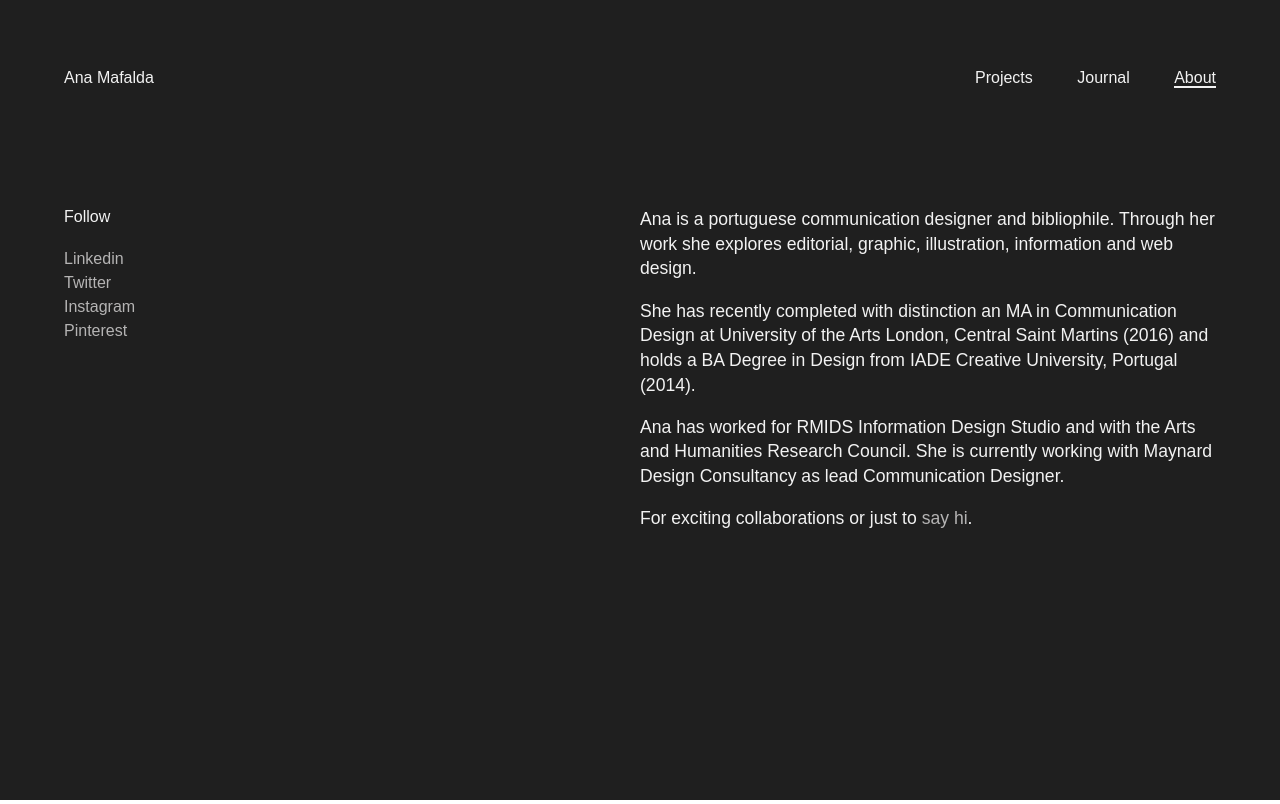
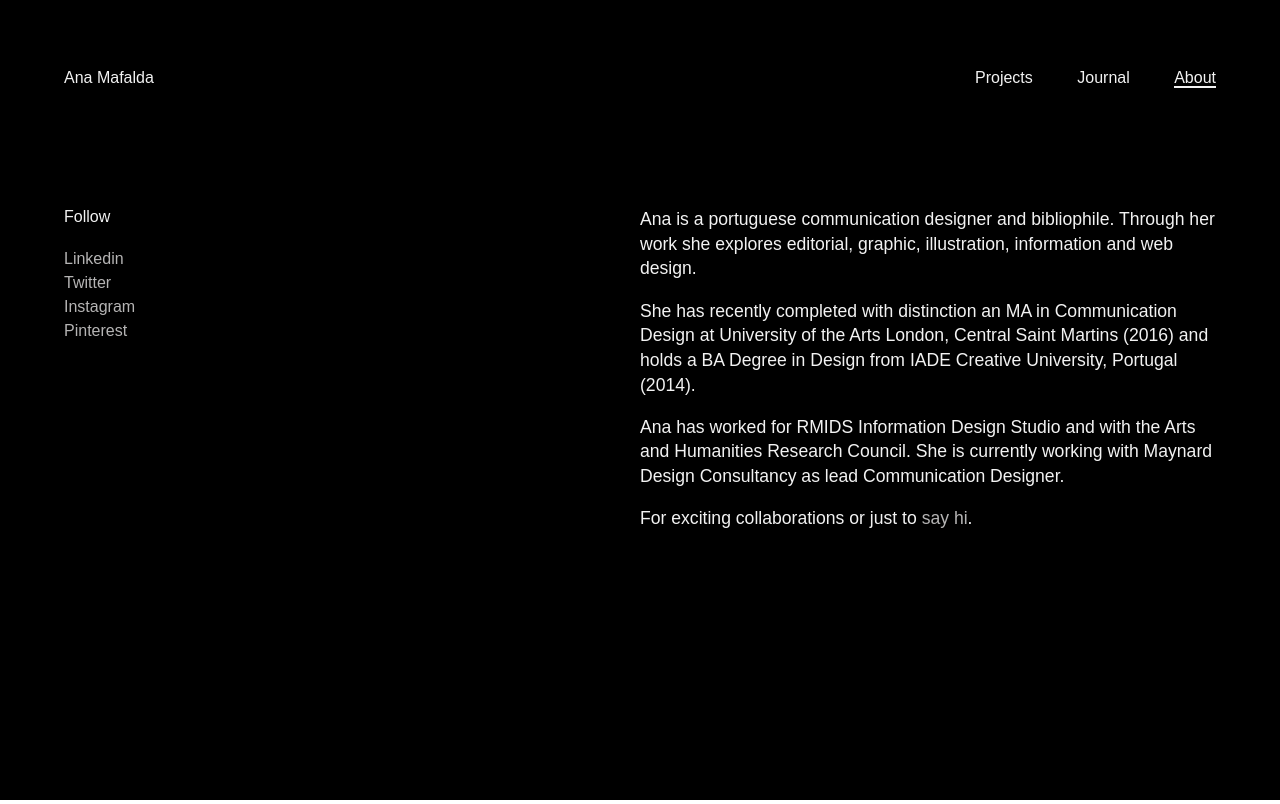
Before and after one commit to anamafaldahenriques/anamafaldahenriques.github.io, a plain HTML site: page about.html in a window 1280 px wide. Drawn offline with Linux system fonts and the light colour scheme.

Commit message:
adds true black

```diff
--- a/css/style.css
+++ b/css/style.css
@@ -14,7 +14,7 @@ body {
 
 :root {
   --blackColor: #151515;
-  --darkThemeColor: #1f1f1f;
+  --darkThemeColor: #000;
   --grayColor: #b5b4b4;
   --accentColor: #ff7730;
   --offWhiteColor: #f2f2f2;
```
